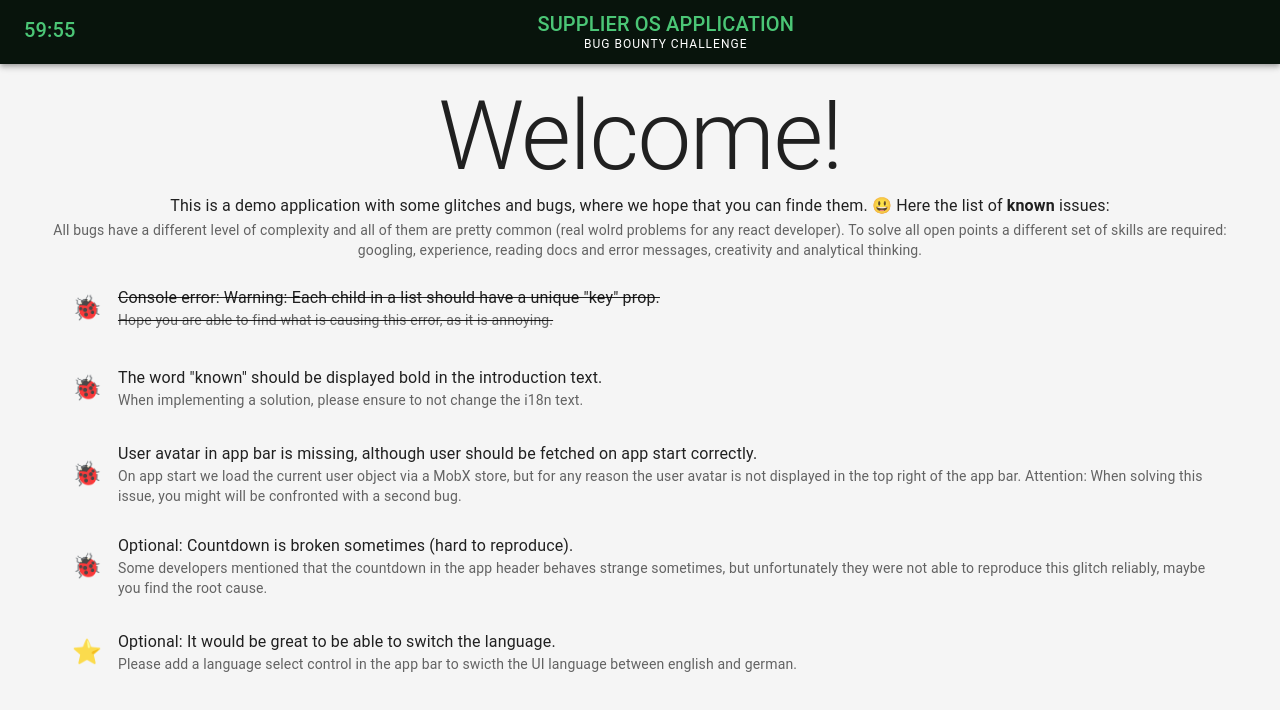
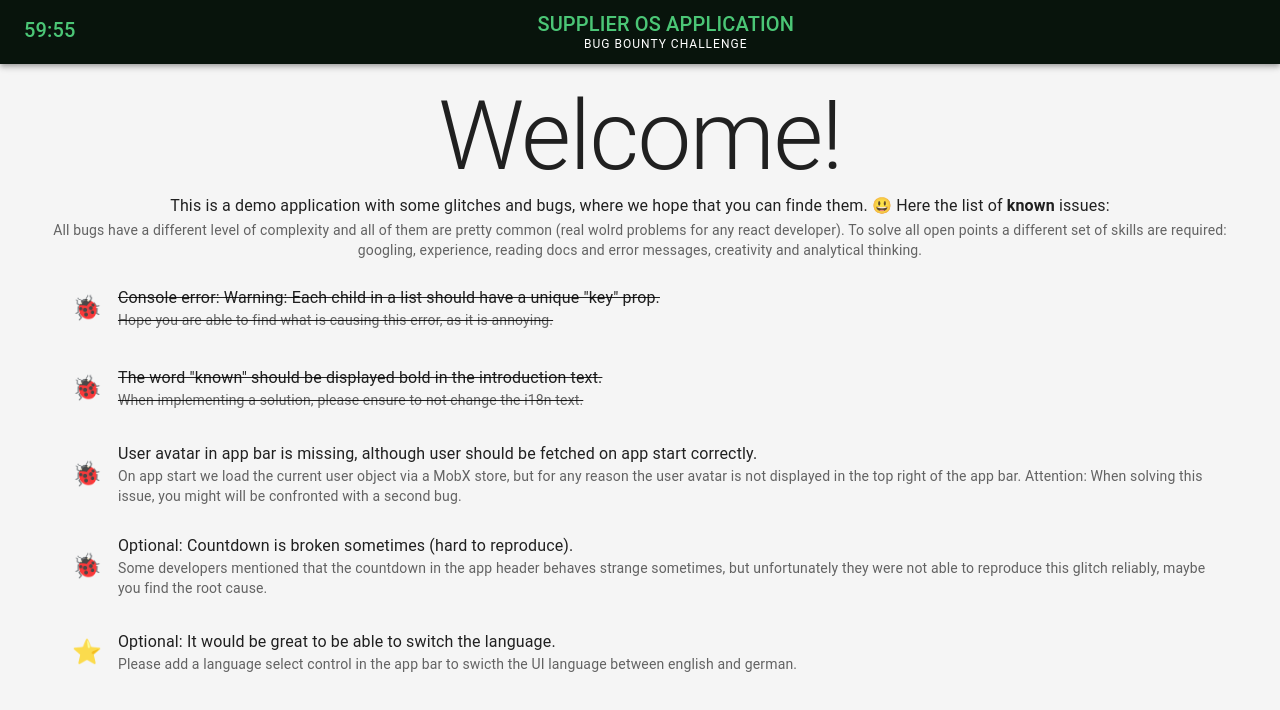
Before and after one commit to JonathandelaSen/6443da06-fe, a React (Create React App) app: page / in a window 1280 px wide. Shown: the top 710 px of the page. Built offline with nearby package versions, Linux system fonts and the light colour scheme.

Commit message:
feat: mark first task as completed in Home page configuration

```diff
--- a/src/pages/Home/index.tsx
+++ b/src/pages/Home/index.tsx
@@ -24,7 +24,8 @@ const Home = () => {
       title:
         'The word "known" should be displayed bold in the introduction text.',
       description:
-        "When implementing a solution, please ensure to not change the i18n text."
+        "When implementing a solution, please ensure to not change the i18n text.",
+      completed: true
     },
     {
       id: "missing-user-avatar",
```
